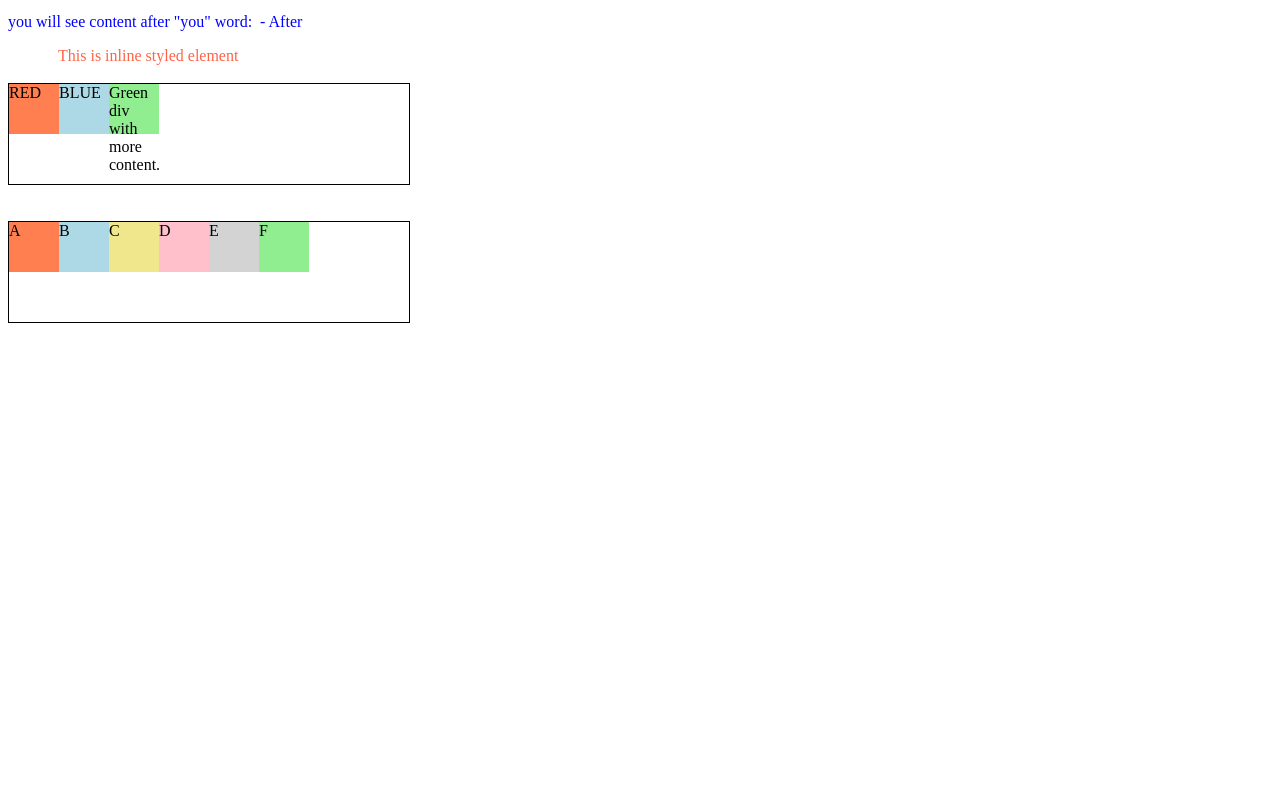
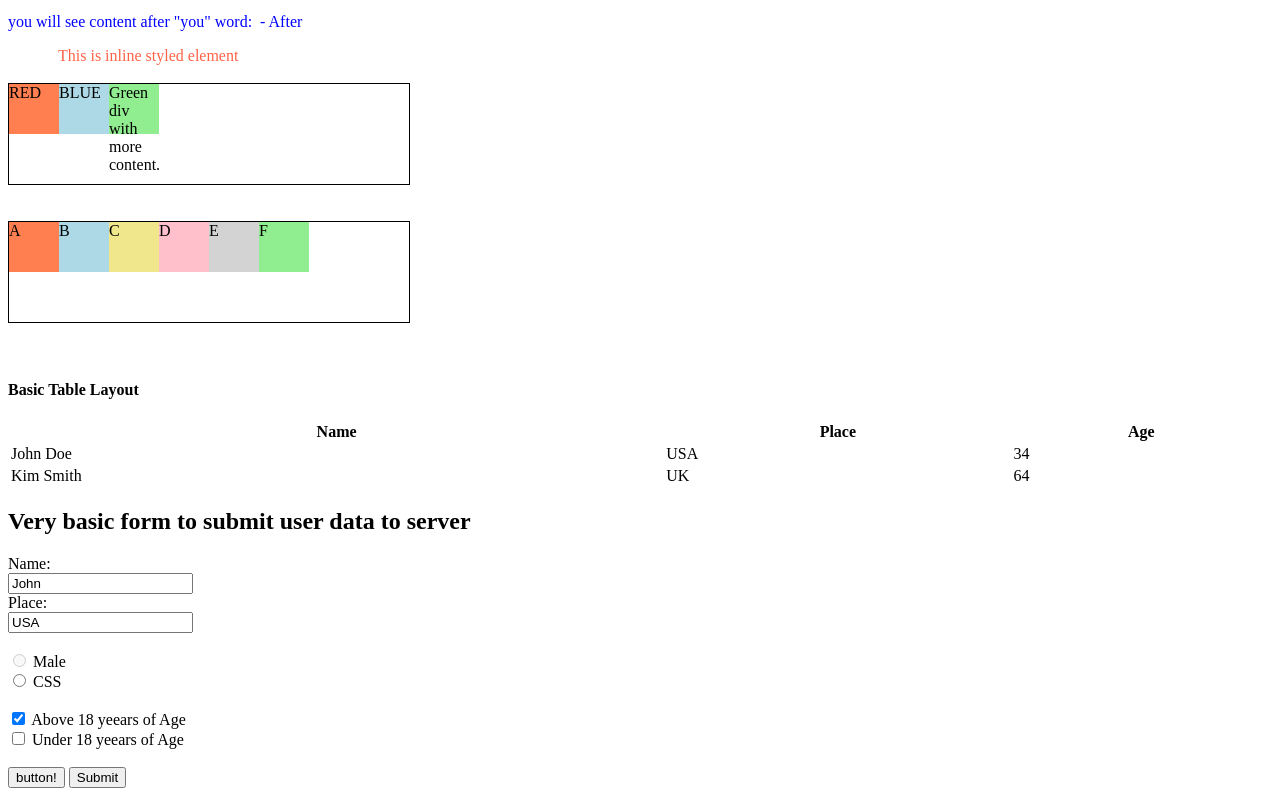
Before and after one commit to vinvantest/js-94n1cu, a plain HTML site: page HTML/Demo.html in a window 1280 px wide. Shown: the part 1199-1995 px from the top of the page. Before the commit the page ends 1530 px from the top, so only its background shows below. Drawn offline with Linux system fonts and the light colour scheme.

Commit message:
Demo updated

```diff
--- a/HTML/Demo.html
+++ b/HTML/Demo.html
@@ -24,6 +24,7 @@
 
         p {
             color: blue;
+            /* In fact, if you use the !important rule, it will override ALL previous styling rules for that specific property on that element! */
         }
 
         .para-class {
@@ -42,6 +43,25 @@
             font-style: italic;
             width: 500px;
         }
+
+           /*
+        Selector 	    Example 	    Example description
+        .class 	        .intro 	        Selects all elements with class="intro"
+        .class1.class2 	.name1.name2 	Selects all elements with both name1 and name2 set within its class attribute
+        .class1 .class2 .name1 .name2 	Selects all elements with name2 that is a descendant of an element with name1
+        #id 	        #firstname 	    Selects the element with id="firstname"
+        * 	            * 	            Selects all elements
+        element 	    p 	            Selects all <p> elements
+        element.class 	p.intro 	    Selects all <p> elements with class="intro"
+        element,element 	div, p 	    Selects all <div> elements and all <p> elements
+        element element 	div p 	    Selects all <p> elements inside <div> elements
+        element>element 	div > p 	Selects all <p> elements where the parent is a <div> element
+        [attribute] 	[target] 	    Selects all elements with a target attribute
+        [attribute=value] 	[target=_blank] 	Selects all elements with target="_blank"
+        :active 	    a:active 	        Selects the active link
+        ::after 	    p::after 	        Insert something after the content of each <p> element
+        ::before 	    p::before 	I       nsert something before the content of each <p> element
+        */
 
         .span-class {
             /* RGB : 0-255 and alpha (opacity) 0-1 */
@@ -87,13 +107,28 @@
             border-style: double;
         }
 
+        /* Flex */
+
+        /* prior to flex
+        Block, for sections in a webpage
+        Inline, for text
+        Table, for two-dimensional table data
+        Positioned, for explicit position of an element */
+
+        /* This is parent class for flex container to host flex items */
         #parent-class {
             width: 400px;
             height: 100px;
             border: 1px solid black;
             display: flex;
-            flex-wrap: wrap;
-            /* justify-content: center; */
+            flex-wrap: wrap; /* determine if flex items should wrap or not : nowrap, wrap-reverse*/
+            /* flex-direction: column (stacked flex items in flex container), column-reverse; row, row-reverse*/
+            /* justify-content: center; flex-start (beging of container), flex-end, space-around, space between, justify-content property is used to align the flex items:*/
+            /* align-items: center; flex-start, end, stretch (streches flex items to fill container), baseline (based on font size) */
+            /* align-content: center; used to align flex lines between items */
+            /* To center the flex item use
+            justify-content: center; (default flex-start) The justify-content property aligns the flexible container's items when the items do not use all available space on the main-axis (horizontally).
+            align-items: center; */
         }
 
         #parent-class div {
@@ -104,24 +139,7 @@
             height: 50px;
         }
 
-        /*
-        Selector 	    Example 	Example description
-        .class 	        .intro 	        Selects all elements with class="intro"
-        .class1.class2 	.name1.name2 	Selects all elements with both name1 and name2 set within its class attribute
-        .class1 .class2 .name1 .name2 	Selects all elements with name2 that is a descendant of an element with name1
-        #id 	        #firstname 	    Selects the element with id="firstname"
-        * 	            * 	            Selects all elements
-        element 	    p 	            Selects all <p> elements
-        element.class 	p.intro 	    Selects all <p> elements with class="intro"
-        element,element 	div, p 	    Selects all <div> elements and all <p> elements
-        element element 	div p 	    Selects all <p> elements inside <div> elements
-        element>element 	div > p 	Selects all <p> elements where the parent is a <div> element
-        [attribute] 	[target] 	    Selects all elements with a target attribute
-        [attribute=value] 	[target=_blank] 	Selects all elements with target="_blank"
-        :active 	    a:active 	        Selects the active link
-        ::after 	    p::after 	        Insert something after the content of each <p> element
-        ::before 	    p::before 	I       nsert something before the content of each <p> element
-        */
+
     </style>
 </head>
 
@@ -151,13 +169,24 @@
         Class selector
         Inline Styles & Important
         Box – Padding, Margin - Border
+                Content - The content of the box, where text and images appear
+                Padding - Clears an area around the content. The padding is transparent
+                Border - A border that goes around the padding and content
+                Margin - Clears an area outside the border. The margin is transparent
         Flexbox – direction, justify-content, flex-wrap, align-content, align-self
         // Let all the flexible items be the same length, regardless of its content:
 -->
     <h1>My First Page</h1>
     <p>This is a paragraph</p>
-    <img src="https://picsum.photos/200/300" alt="Girl in a jacket" width="300" height="300"
+    <img src="https://picsum.photos/200/300" alt="This is an image" width="300" height="300"
         style="vertical-align:bottom; object-fit: cover;" />
+        <!-- specify how an <img> or <video> should be resized to fit its container object-fit:
+            fill - This is default. The image is resized to fill the given dimension. If necessary, the image will be stretched or squished to fit
+            contain - The image keeps its aspect ratio, but is resized to fit within the given dimension
+            cover - The image keeps its aspect ratio and fills the given dimension. The image will be clipped to fit
+            none - The image is not resized
+            scale-down - the image is scaled down to the smallest version of none or contain
+        -->
     <p class="para-class" id="small-para">Lorem ipsum dolor sit amet, consectetur adipiscing elit, sed do eiusmod tempor
         incididunt ut labore et dolore
         magna aliqua. Ut enim ad minim veniam, quis nostrud exercitation ullamco laboris nisi ut aliquip ex ea commodo
@@ -228,6 +257,71 @@
         <div style="background-color:lightgreen;">F</div>
       </div>
 
+      <!-- Table -->
+      <br><br>
+      <h4>Basic Table Layout</h4>
+      <table style="width:100%">
+        <tr>
+          <th>Name</th>
+          <th>Place</th>
+          <th>Age</th>
+        </tr>
+        <tr>
+          <td>John Doe</td>
+          <td>USA</td>
+          <td>34</td>
+        </tr>
+        <tr>
+          <td>Kim Smith</td>
+          <td>UK</td>
+          <td>64</td>
+        </tr>
+      </table>
+
+      <!-- Form : form data in request will be /action_page?person=John&place=USA-->
+      <h2>Very basic form to submit user data to server</h2>
+
+        <form action="/action_page" method="get" target="_blank/_self(defaultt/_parent/_top/_framename" name="form_name">
+            <!-- If the name attribute is omitted, the value of the input field will not be sent at all. -->
+        <label for="person">Name:</label><br> <!-- for attribute binds the label to the input element. Usually in screen-reader used -->
+        <input type="text" id="person" name="person" value="John" required><br>
+        <!-- type can be /radio/checkbox/submit/button -->
+            <!-- <form elements>
+                <input>
+                <label>
+                <select>
+                <textarea>
+                <button>
+                <fieldset>
+                <legend>
+                <datalist>
+                <output>
+                <option>
+                <optgroup>
+            </form> -->
+
+        <label for="place">Place:</label><br>
+        <input type="text" id="place" name="place" value="USA" min="10" max="50" readonly><br><br>
+
+        <!-- radio button input type -->
+        <input type="radio" id="male" name="sex" value="Male" disabled>
+        <label for="male">Male</label><br>
+        <input type="radio" id="female" name="sex" value="Female">
+        <label for="female">CSS</label>
+        <br><br>
+
+        <!-- checkbox -->
+        <input type="checkbox" id="above18" name="ageAbove" value="Above 18" checked>
+        <label for="above18">Above 18 yeears of Age</label><br>
+        <input type="checkbox" id="under18" name="ageUnder" value="Under 18">
+        <label for="under18">Under 18 yeears of Age</label>
+        <br><br>
+
+        <!-- submit -->
+        <input type="button" onclick="alert('I am a button')" value="button!">
+        <input type="submit" value="Submit">
+        </form>
+
     <script type="text/javascript">
         document.getElementById('small-para').style = 'color: black';
     </script>
```
